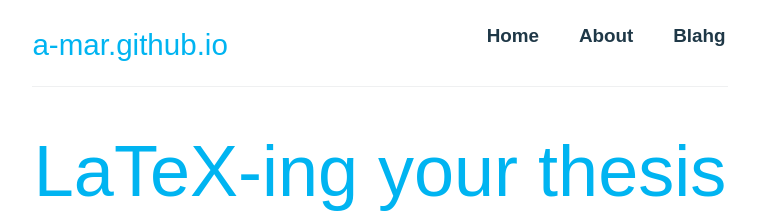
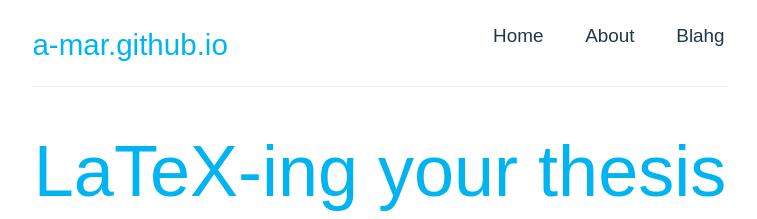
Before and after one commit to a-mar/blahg, a Jekyll site: the page built from index.html, in a window 1280 px wide. Shown: the top 219 px of the page, without its empty margins (260-1017 px from the left). Built offline with Jekyll 4.4.1, drawn with Linux system fonts in a browser that asks for light colours; nearby versions of some CDN libraries; some web fonts are replaced; Markdown is read by kramdown in place of the engine named in the settings.

Commit message:
Update main.css

```diff
--- a/stylesheets/main.css
+++ b/stylesheets/main.css
@@ -305,6 +305,13 @@ nav ul li {
     font-size: 90%;
 }
 
+  nav a {
+    color: #1F3847;
+    text-decoration: none;
+    padding:3px;
+    font-weight: normal;
+    }
+
 img.displayed {
     display: block;
     margin-left: auto;
```
